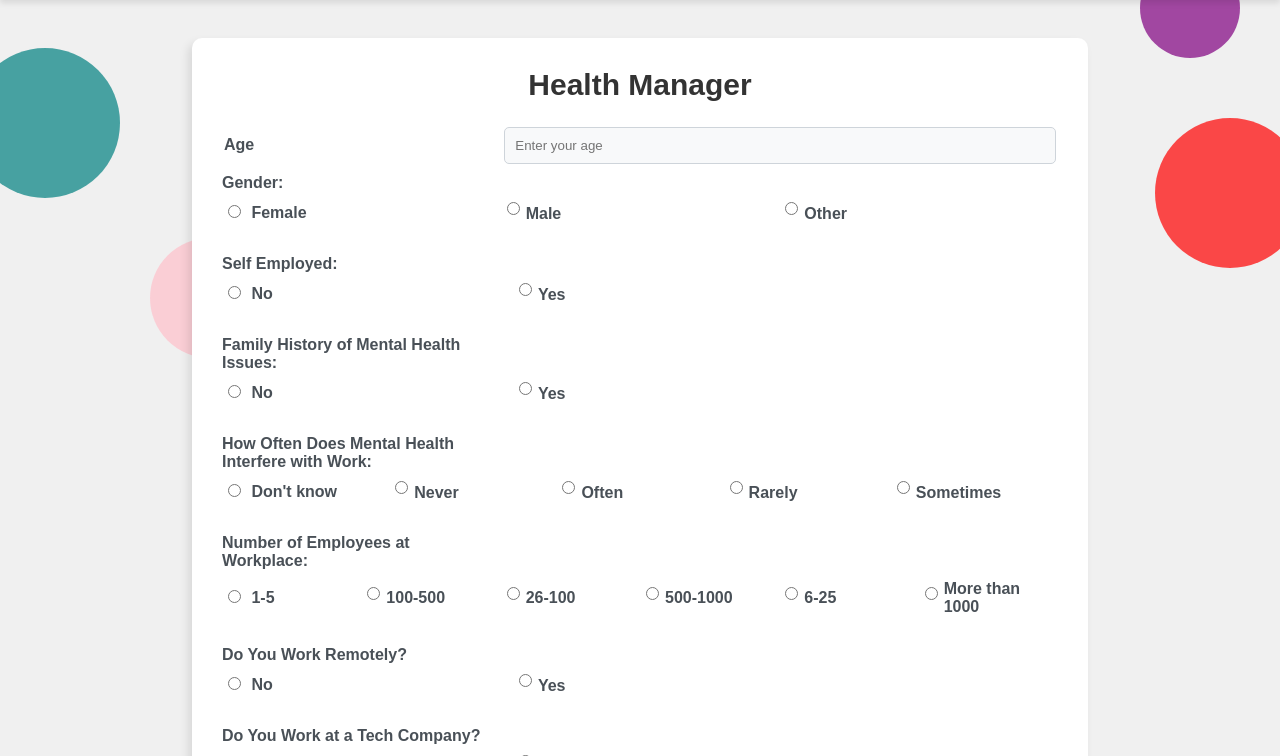
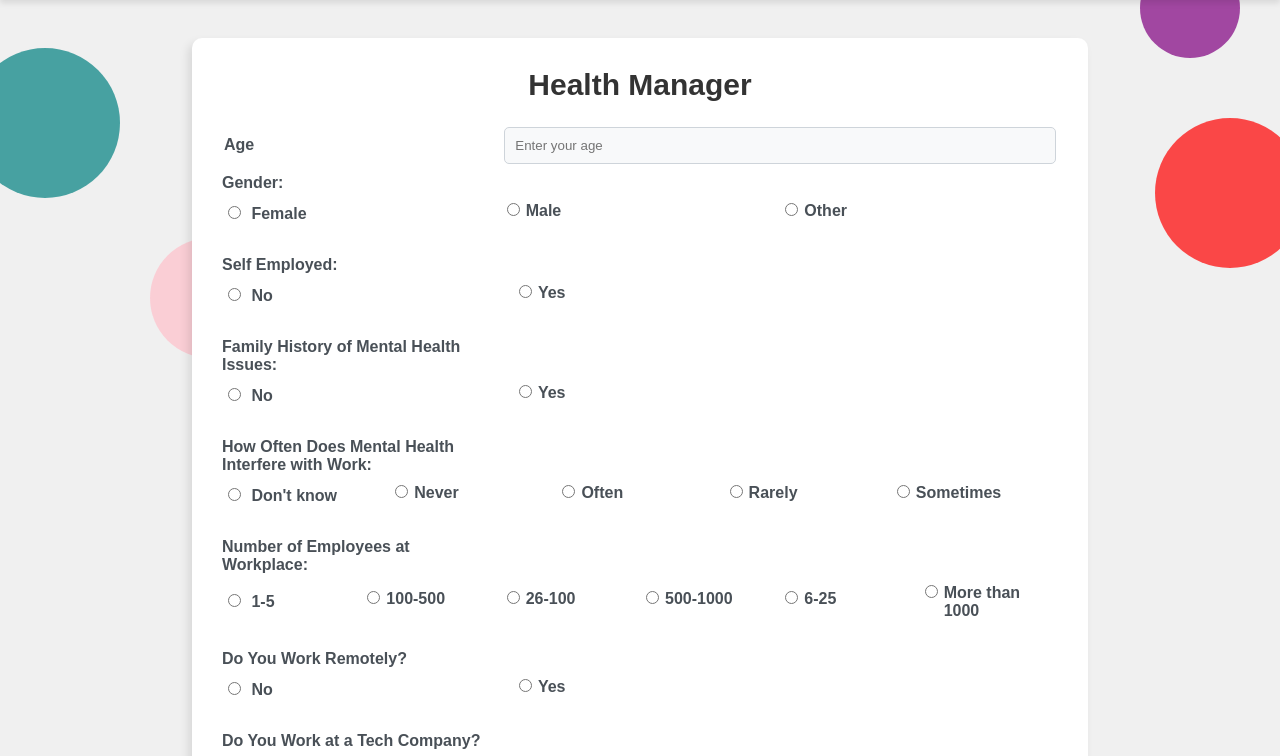
Before and after one commit to aditraj01/Medical_Facilities, a Flask app: page /mental in a window 1280 px wide. Shown: the part 62-818 px from the top of the page. Run offline with Flask 3, Linux system fonts and the light colour scheme; parts of the project's set-up code (start-up, migrations or seed data) failed here and were passed over.

Commit message:
Fix minor issues in the design

```diff
--- a/templates/mental.html
+++ b/templates/mental.html
@@ -118,7 +118,7 @@
             color: #495057;
         }
 
-.radio-options {
+        .radio-options {
             margin-bottom: 15px;
         }
 
@@ -137,7 +137,7 @@
 
         .radio-group label {
             display: flex;
-            align-items: center;
+            align-items: baseline;
             margin-right: 15px;
             padding: 5px;
             border-radius: 5px;
--- a/templates/result1.html
+++ b/templates/result1.html
@@ -229,9 +229,9 @@
         <a class="button1" href="{{ url_for('home') }}">Return</a>
         <h1 class="title">Results</h1>
     </header>
-<div class="result-container">
+    <div class="result-container">
 
-</div>
+    </div>
 {#    <div class="container">#}
 {#        <h1>Time for Health Focus </h1>#}
 {#<p>We've noticed some areas that could use attention to get you feeling your best.</p>#}
--- a/templates/result2.html
+++ b/templates/result2.html
@@ -229,8 +229,8 @@
         <a class="button1" href="{{ url_for('home') }}">Return</a>
         <h1 class="title">Results</h1>
     </header>
-<div class="result-container">
-</div>
+    <div class="result-container">
+    </div>
     {#  <div class="container">
         <h1>Time for Some TLC</h1>
 <p>We've noticed some patterns that need attention. Your stress levels are higher than ideal, and some health indicators suggest you could use more self-care.</p>
```
Also changed, not shown: 1 other file.
